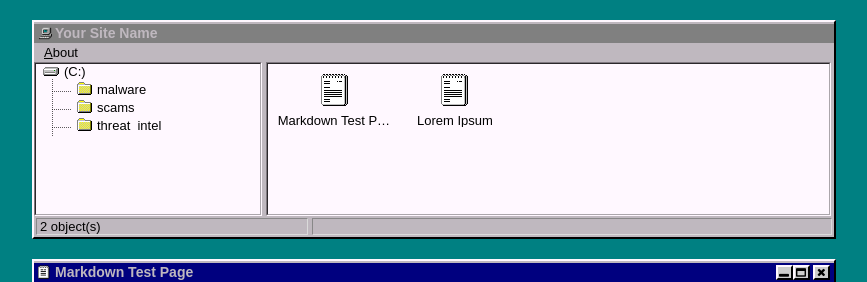
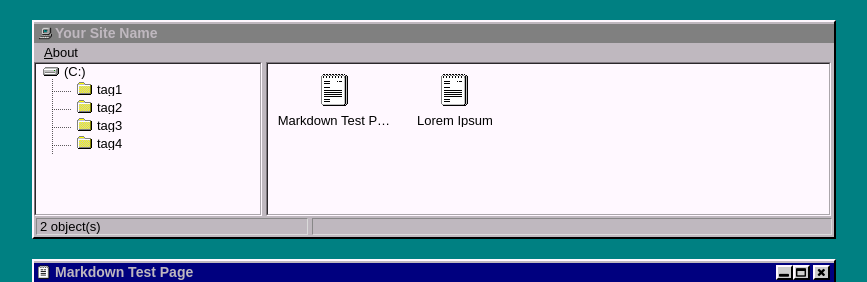
Before and after one commit to scattered-gonk/scattered-gonk.github.io, a Jekyll site: the page built from _posts/2017-09-16-markdown-test-page.md, in a window 1280 px wide. Shown: the top 282 px of the page, without its empty margins (206-1073 px from the left). Built offline with Jekyll 4.4.1, drawn with Linux system fonts in a browser that asks for light colours.

Commit message:
Updated files

```diff
--- a/_posts/2017-08-31-lorem-ipsum.md
+++ b/_posts/2017-08-31-lorem-ipsum.md
@@ -1,7 +1,7 @@
 ---
 layout: default
 title: "Lorem Ipsum"
-tags: scams malware threat_intel
+tags: tag1 tag2 tag3 tag4
 ---
 
 ## Lorem Ipsum
--- a/_posts/2017-09-16-markdown-test-page.md
+++ b/_posts/2017-09-16-markdown-test-page.md
@@ -1,7 +1,7 @@
 ---
 layout: default
 title: "Markdown Test Page"
-tags: scams
+tags: tag1 tag3
 ---
 
 ## Source: [Markdown Test Page](https://github.com/fullpipe/markdown-test-page)
```
